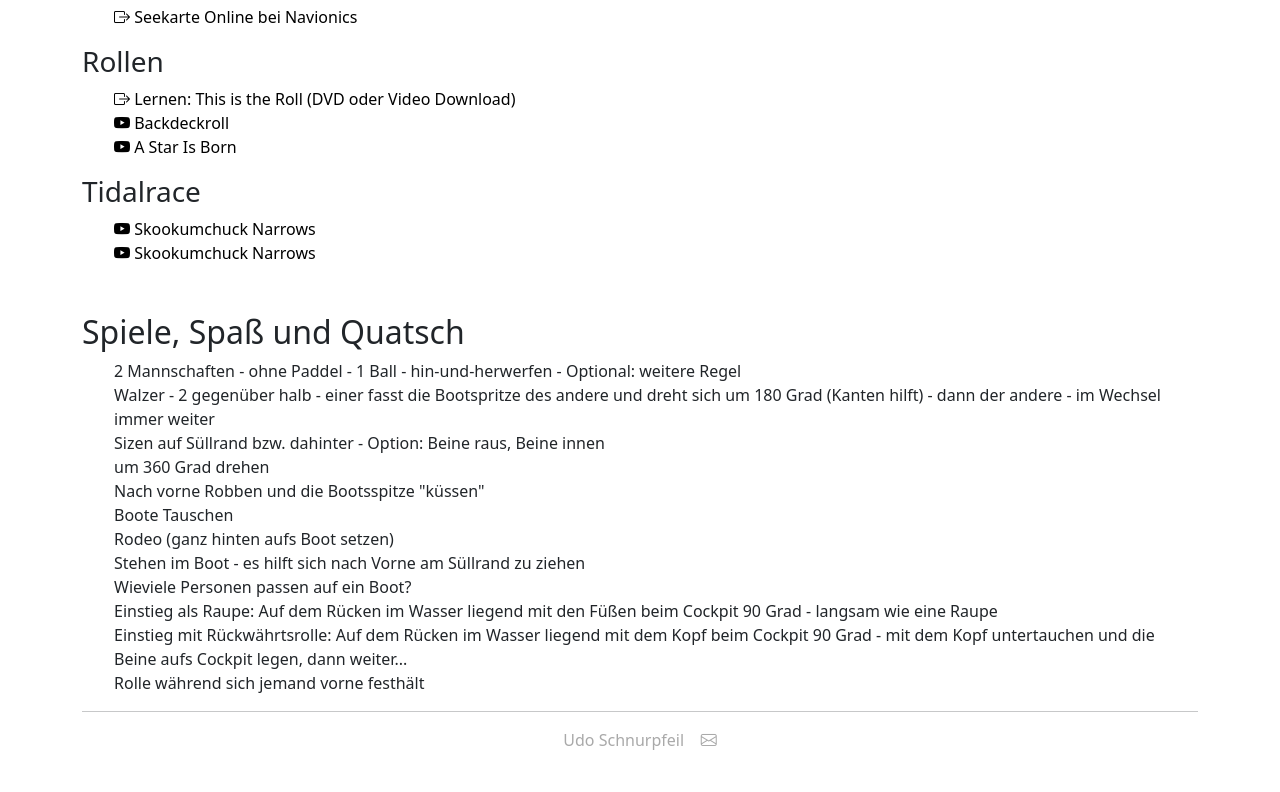
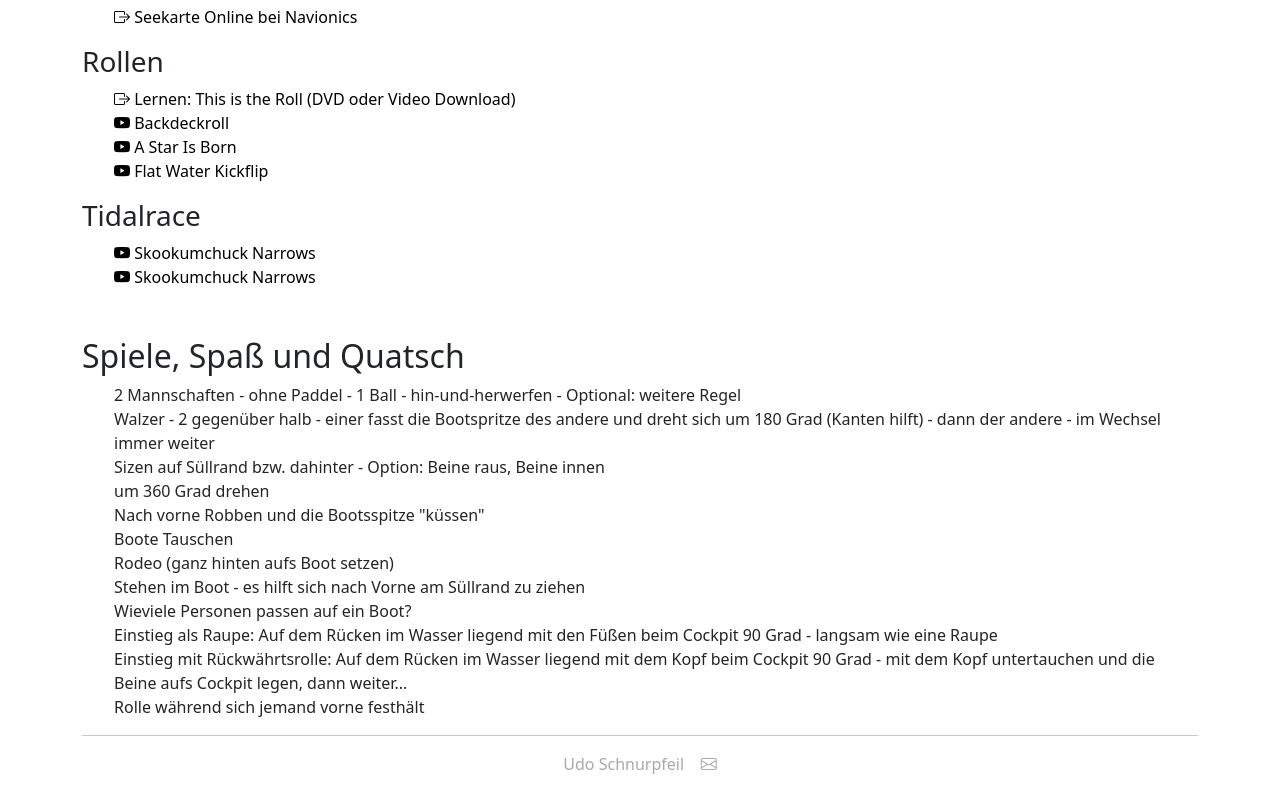
Before and after one commit to lofwyr14/kanu-tagebuch, a plain HTML site: page www/index.html in a window 1280 px wide. Shown: the part 2357-3149 px from the top of the page. Before the commit the page ends 3125 px from the top, so only its background shows below. Drawn offline with Linux system fonts and the light colour scheme.

Commit message:
Kick Flip

```diff
--- a/www/index.html
+++ b/www/index.html
@@ -101,6 +101,7 @@
     This is the Roll (DVD oder Video Download)</a></li>
   <li><a href="https://www.youtube.com/watch?v=AvTScjW_8mI"><i class="bi-youtube"></i> Backdeckroll</a></li>
   <li><a href="https://www.youtube.com/watch?v=_qHxVsRaYgk"><i class="bi-youtube"></i> A Star Is Born</a></li>
+  <li><a href="https://www.youtube.com/watch?v=4EbxU8RUceA"><i class="bi-youtube"></i> Flat Water Kickflip</a></li>
 </ul>
 
 <h3>Tidalrace</h3>
```
